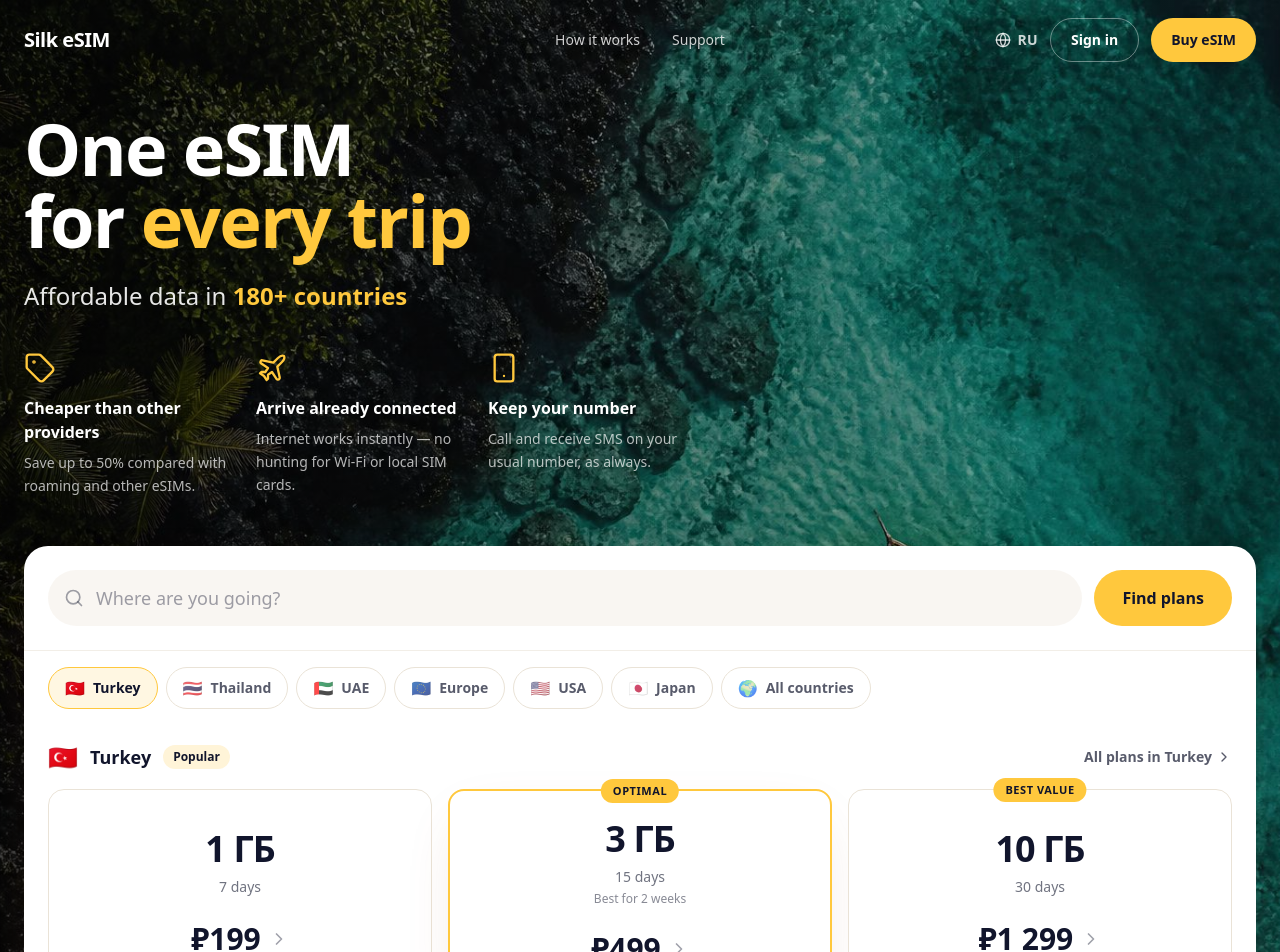
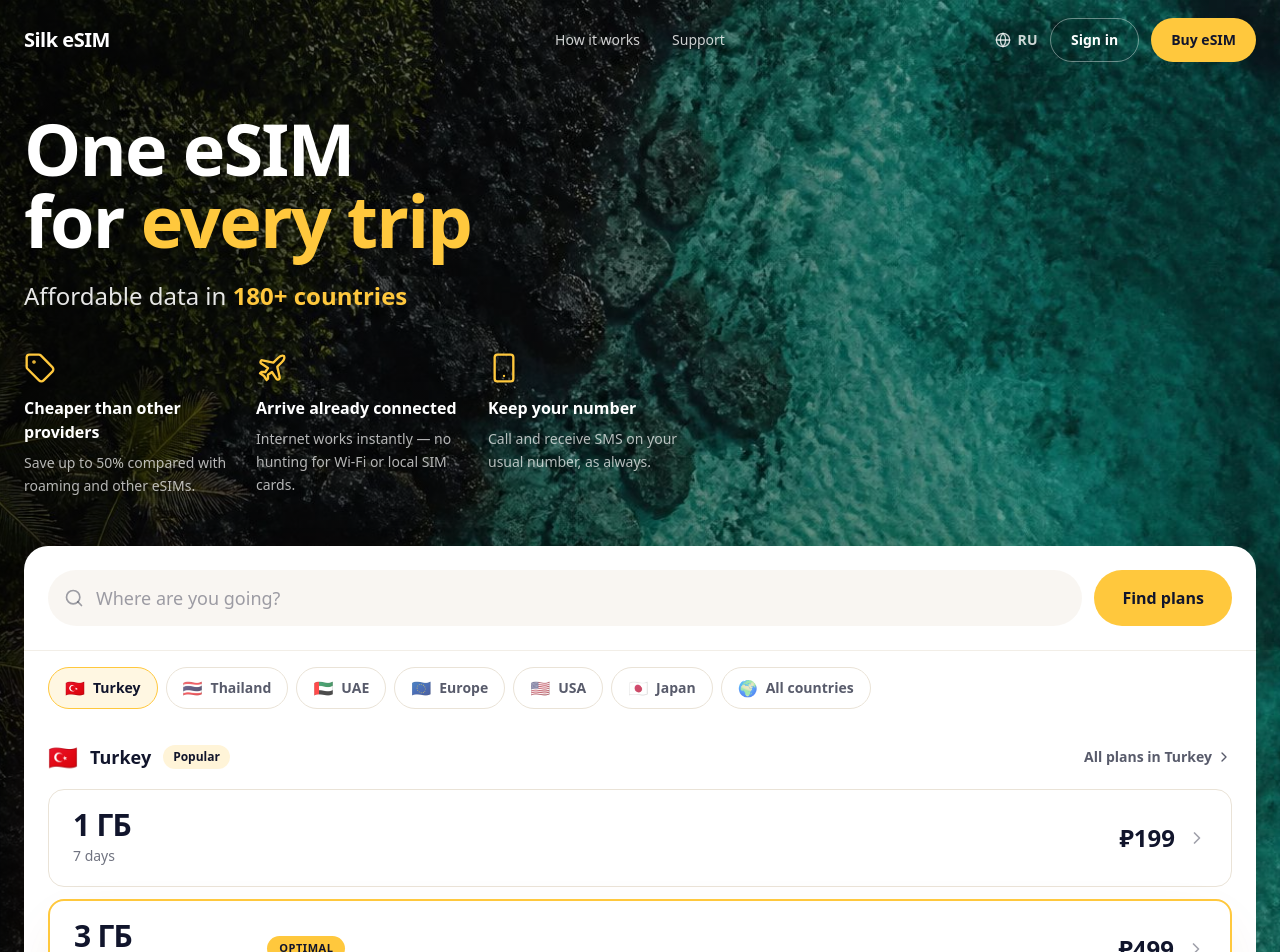
Before and after one commit to yatskovatatyana-dotcom/silk-esims, a React (Vite) app: page / in a window 1280 px wide. Shown: the top 952 px of the page. Built offline with nearby package versions, Linux system fonts and the light colour scheme.

Commit message:
Changes
Co-authored-by: yatskovatatyana-dotcom <235263755+yatskovatatyana-dotcom@users.noreply.github.com>

```diff
--- a/src/components/Hero.tsx
+++ b/src/components/Hero.tsx
@@ -286,7 +286,7 @@ const Hero = () => {
                 </button>
               </div>
 
-              <div className="grid grid-cols-1 md:grid-cols-3 gap-3 md:gap-4">
+              <div className="flex flex-col gap-3">
                 {[0, 1, 3].map((idx, i) => {
                   const p = active.plans[idx];
                   if (!p) return null;
@@ -301,30 +301,32 @@ const Hero = () => {
                     <button
                       key={idx}
                       onClick={() => navigate('/login')}
-                      className={`relative text-center rounded-2xl bg-white p-6 md:p-7 transition-all hover:-translate-y-0.5 ${
+                      className={`w-full flex items-center justify-between gap-6 rounded-2xl bg-white px-6 py-5 transition-all hover:-translate-y-0.5 ${
                         isOptimal
                           ? 'border-2 border-secondary shadow-elegant'
                           : 'border border-border hover:border-foreground/20'
                       }`}
                     >
-                      {badge && (
-                        <span className="absolute -top-3 left-1/2 -translate-x-1/2 inline-flex items-center px-3 py-1 rounded-full bg-secondary text-secondary-foreground text-[11px] font-bold tracking-wider whitespace-nowrap">
-                          {badge}
-                        </span>
-                      )}
-                      <div className="text-3xl md:text-4xl font-extrabold text-foreground tracking-tight">
-                        {p.data}
+                      <div className="flex items-center gap-5 min-w-0">
+                        <div className="text-left">
+                          <div className="text-3xl font-extrabold text-foreground tracking-tight leading-none">
+                            {p.data}
+                          </div>
+                          <div className="mt-1.5 text-sm text-foreground/60">
+                            {p.days} {t('heroSearch.daysShort')}
+                            {isOptimal && (
+                              <span className="ml-2 text-foreground/40">· {t('heroSearch.optimalNote')}</span>
+                            )}
+                          </div>
+                        </div>
+                        {badge && (
+                          <span className="inline-flex items-center px-3 py-1 rounded-full bg-secondary text-secondary-foreground text-[11px] font-bold tracking-wider whitespace-nowrap">
+                            {badge}
+                          </span>
+                        )}
                       </div>
-                      <div className="mt-2 text-sm text-foreground/60">
-                        {p.days} {t('heroSearch.daysShort')}
-                      </div>
-                      {isOptimal && (
-                        <div className="mt-1 text-xs text-foreground/50">
-                          {t('heroSearch.optimalNote')}
-                        </div>
-                      )}
-                      <div className="mt-6 flex items-center justify-center gap-2">
-                        <span className="text-2xl md:text-3xl font-extrabold text-foreground">
+                      <div className="flex items-center gap-3 shrink-0">
+                        <span className="text-2xl font-extrabold text-foreground">
                           {p.price}
                         </span>
                         <ChevronRight className="w-5 h-5 text-foreground/40" />
```
